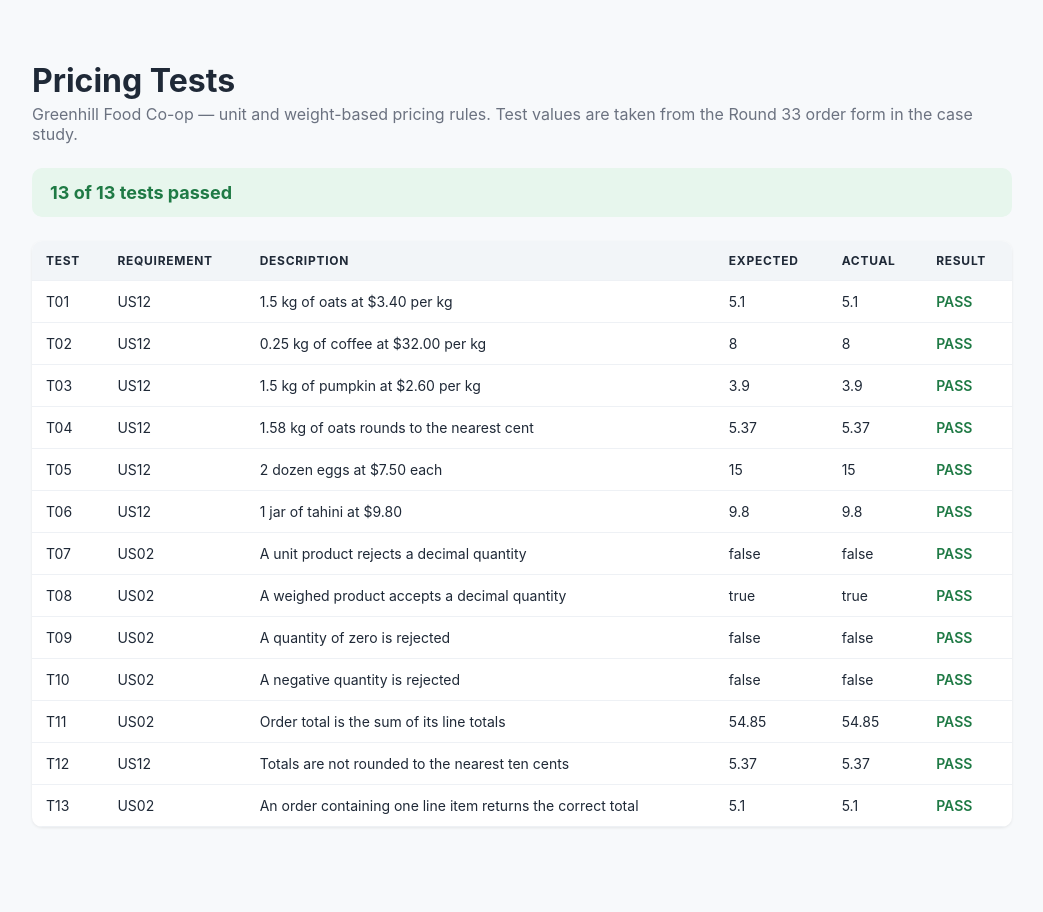
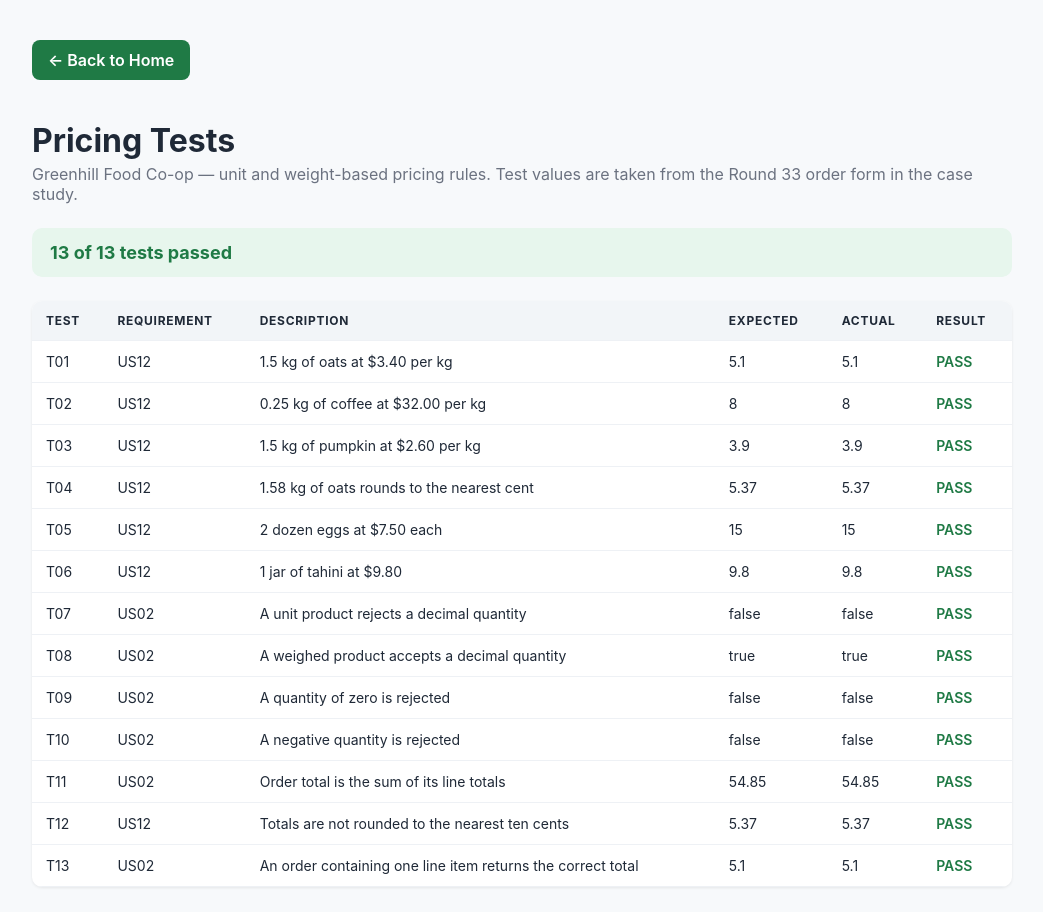
Before and after one commit to amanmandal8181/GreenhillfoodCo, a plain HTML site: page tests.html in a window 1280 px wide. Shown: the whole page, without its empty margins (118-1161 px from the left). Drawn offline with Linux system fonts and the light colour scheme.

Commit message:
Add navigation button to test page

```diff
--- a/tests.html
+++ b/tests.html
@@ -50,11 +50,25 @@
 
         td.pass { color: #1f7a45; font-weight: 600; }
         td.fail { color: #b42318; font-weight: 600; }
+        .back-button {
+    display: inline-block;
+    margin-bottom: 20px;
+    padding: 10px 16px;
+    background: #1f7a45;
+    color: white;
+    text-decoration: none;
+    border-radius: 8px;
+    font-weight: 600;
+}
+
+.back-button:hover {
+    opacity: 0.9;
+}
     </style>
 </head>
 
 <body>
-
+<a href="index.html" class="back-button">← Back to Home</a>
     <h1>Pricing Tests</h1>
     <p class="subtitle">
         Greenhill Food Co-op — unit and weight-based pricing rules.
```
